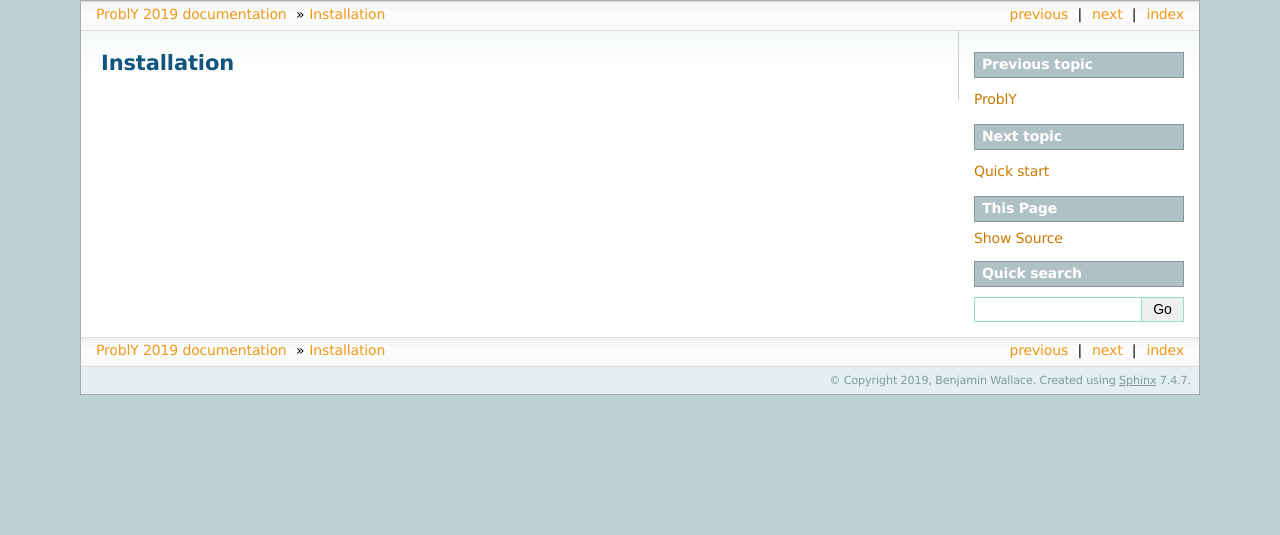
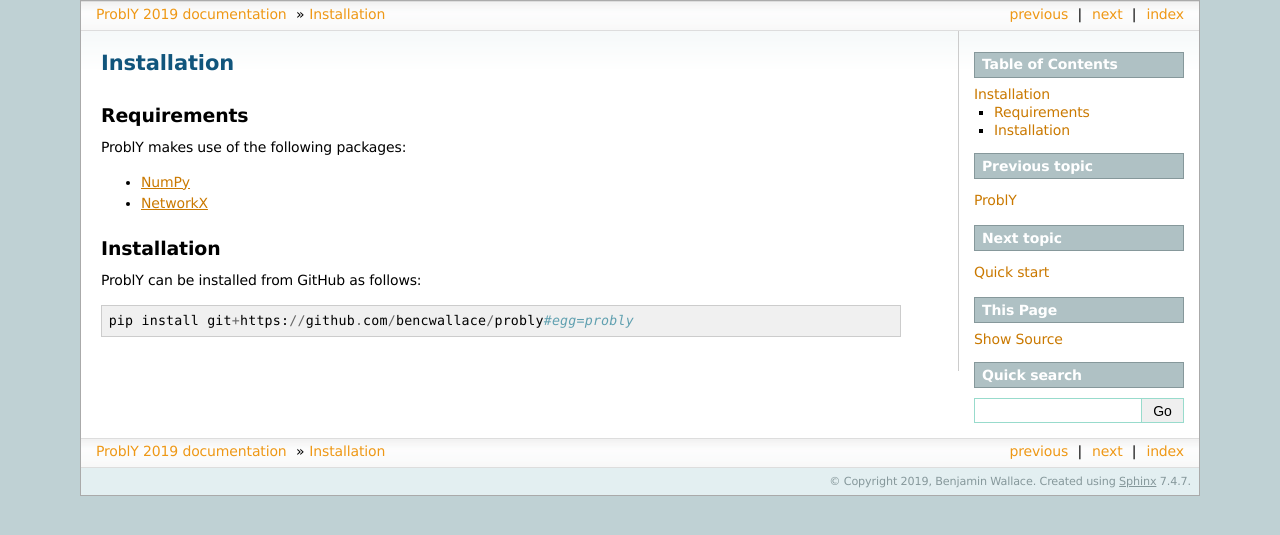
Before and after one commit to bencwallace/Probly, a Sphinx documentation site: the page built from doc/source/installation.rst, in a window 1280 px wide. Shown: the top 535 px of the page. Built offline with Sphinx 7.4.7, drawn with Linux system fonts in a browser that asks for light colours.

Commit message:
general documentation

```diff
--- a/doc/source/index.rst
+++ b/doc/source/index.rst
@@ -17,7 +17,7 @@
    installation
    quick
    tutorial
-   probly
+   ref
 
 
 
--- a/doc/source/installation.rst
+++ b/doc/source/installation.rst
@@ -1,2 +1,15 @@
 Installation
 ============
+
+Requirements
+------------
+ProblY makes use of the following packages:
+
+- `NumPy <http://www.numpy.org/>`_
+- `NetworkX <https://networkx.github.io/>`_
+
+Installation
+------------
+ProblY can be installed from GitHub as follows::
+
+   pip install git+https://github.com/bencwallace/probly#egg=probly
--- a/doc/source/probly.rst
+++ b/doc/source/ref.rst
@@ -1,3 +1,5 @@
+.. _api:
+
 API Reference
 =============
 
```
